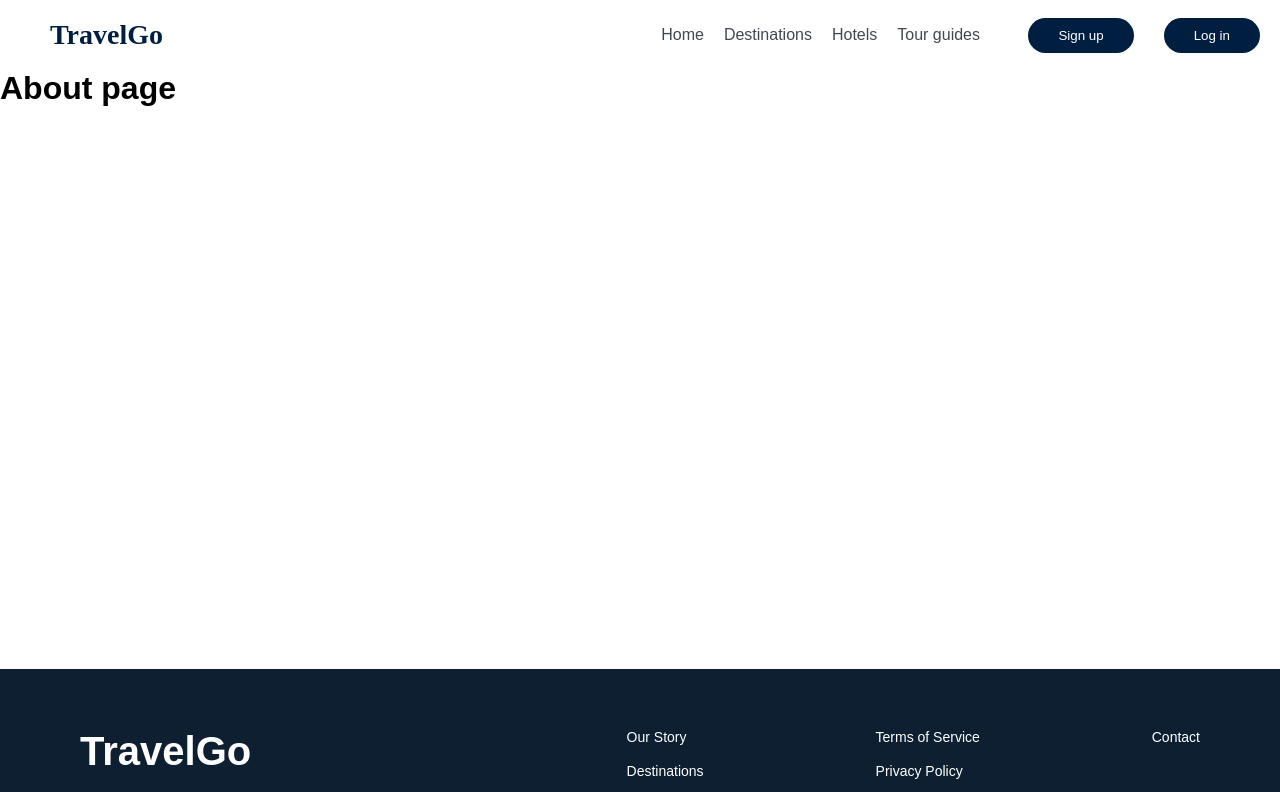
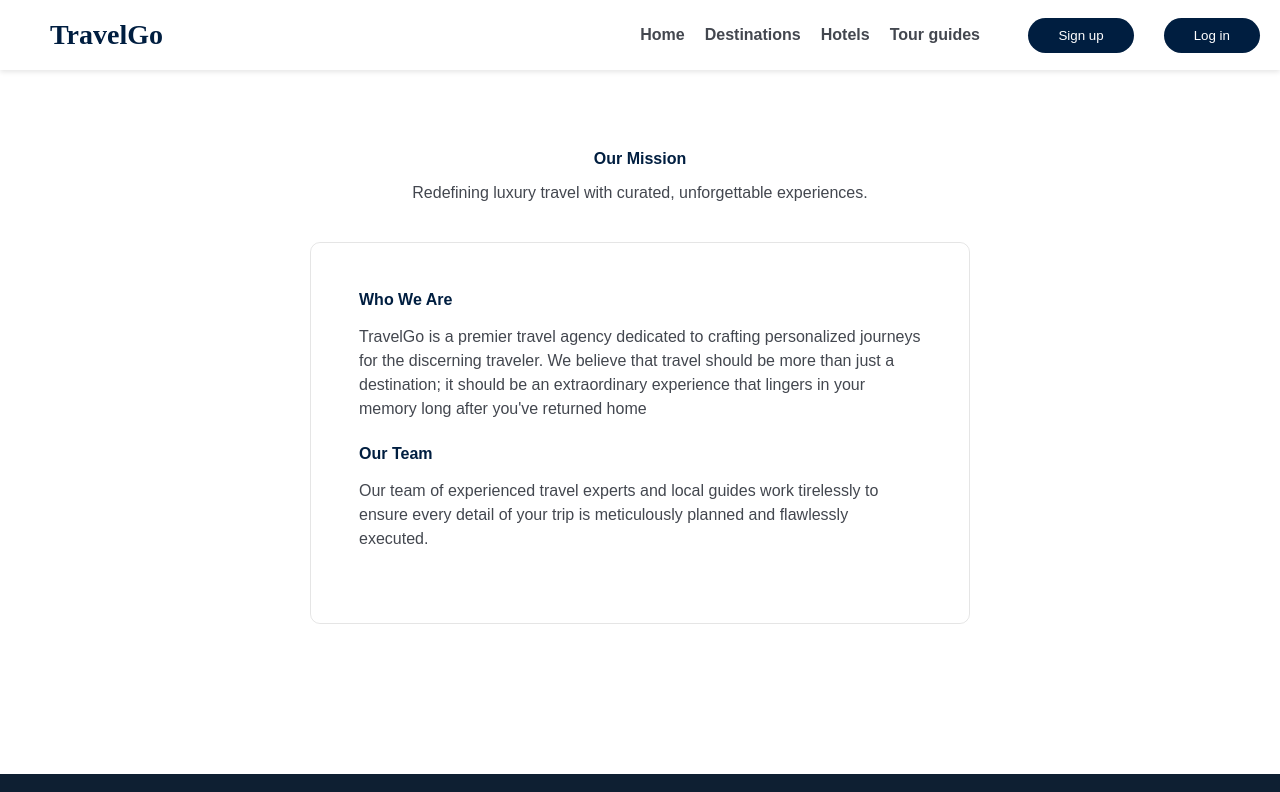
Before and after one commit to AishaSuleiman-web/Tourism-management-system, a React (Vite) app in the folder tourism-management-system/: page /about in a window 1280 px wide. Shown: the top 792 px of the page. Built offline with nearby package versions, Linux system fonts and the light colour scheme.

Commit message:
Created about page

```diff
--- a/tourism-management-system/src/index.css
+++ b/tourism-management-system/src/index.css
@@ -144,6 +144,7 @@ body {
   width: 100%;
   z-index: 1000;
   background: white;
+  box-shadow: 0 2px 5px rgba(0, 0, 0, 0.1);
 
 }
 
@@ -157,6 +158,7 @@ body {
 .nav-links {
   text-decoration: none;
   color: #43474F;
+  font-weight: bold;
 }
 
 .nav-buttons{
@@ -318,3 +320,36 @@ color: white;
   top: 380px;
   right: 600px;
 }
+
+.about{
+  width: 100%;
+  max-width: 700px;
+  margin: 0 auto;
+  padding: 80px 20px;
+  font-family: Plus Jakarta Sans, sans-serif;
+  color: #43474F;
+
+}
+
+.head{
+  font-size: 16px;
+  color: #001E40;
+  margin-bottom: 16px;
+}
+
+.body{
+  line-height: 1.5;
+  margin-bottom: 24px;
+}
+
+.section{
+  margin-top: 40px;
+  border: 1px solid rgba(8, 8, 8, 0.1);
+  border-radius: 10px;
+  padding: 48px;
+  margin-bottom: 70px;
+}
+
+.top-head{
+  text-align: center;
+}
--- a/tourism-management-system/src/pages/About.jsx
+++ b/tourism-management-system/src/pages/About.jsx
@@ -1,6 +1,24 @@
 function About(){
   return (
-  <h1>About page</h1>
+    <div className="about">
+      <div className="top-head">
+         <h1 className="head">Our Mission</h1>
+        <p>Redefining luxury travel with curated, unforgettable experiences.</p>
+      </div>
+
+
+      <div className="section">
+        <h1 className="head">Who We Are</h1>
+        <p className="body">TravelGo is a premier travel agency dedicated to crafting personalized journeys for the discerning traveler. We believe that travel should be more than just a destination; it should be an extraordinary experience that lingers in your memory long after you've returned home
+         </p>
+
+         <h1 className="head">Our Team</h1>
+         <p className="body">
+          Our team of experienced travel experts and local guides work tirelessly to ensure every detail of your trip is meticulously planned and flawlessly executed.
+         </p>
+      </div>
+    </div>
+
 
   );
 }
```
